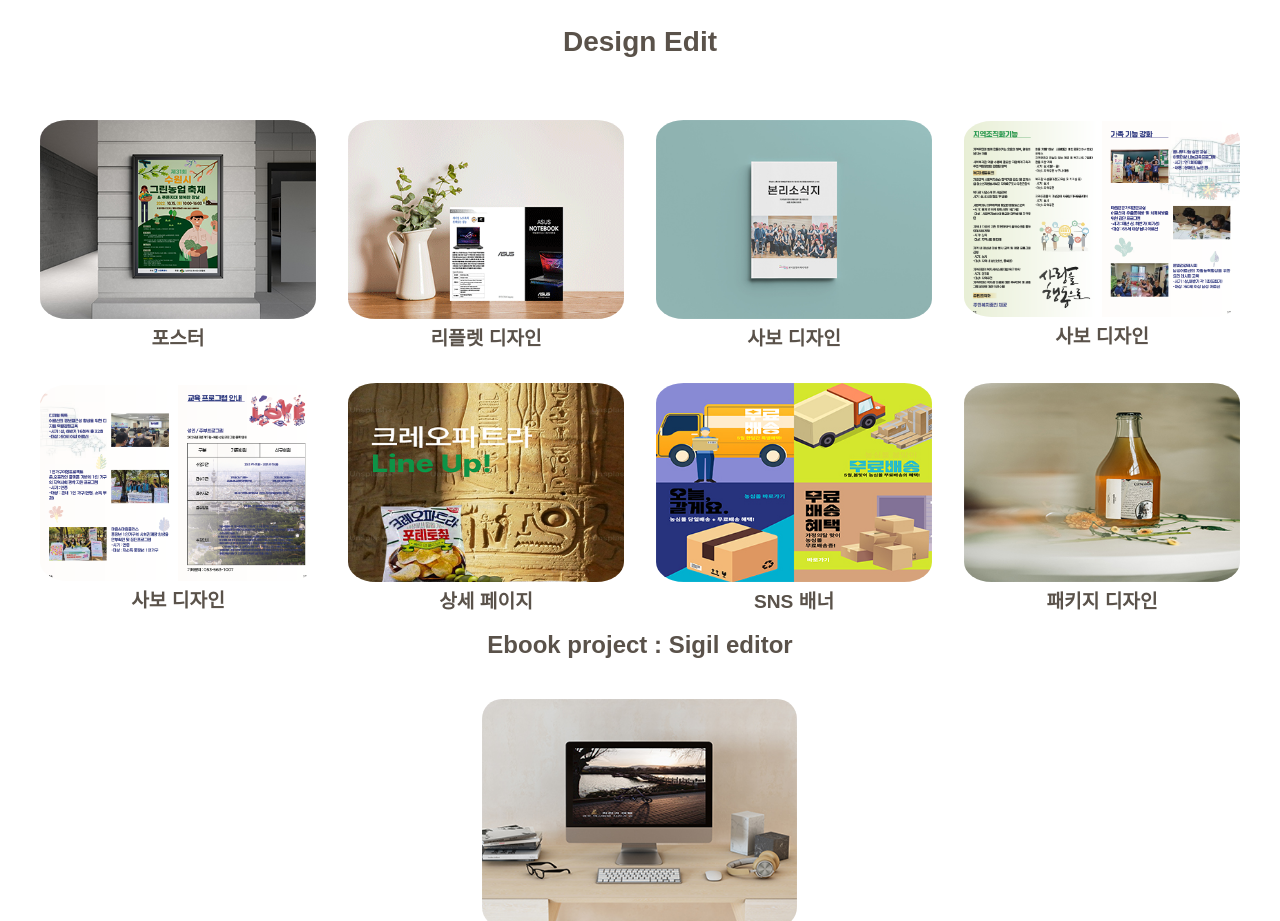
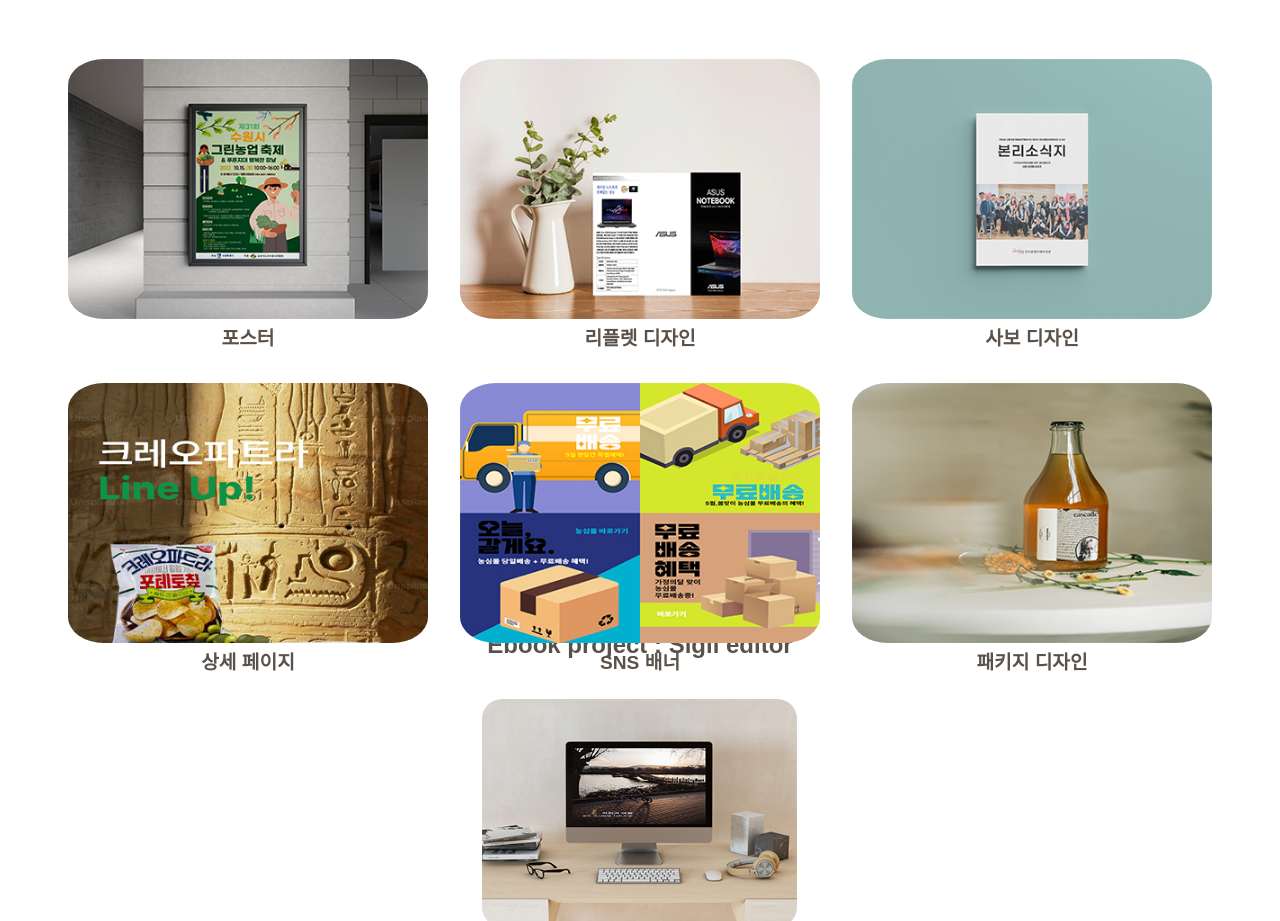
Before and after one commit to dodo9397000-oss/dodo9397000-oss.github.io, a plain HTML site: page index.html in a window 1280 px wide. Shown: the part 1664-2585 px from the top of the page. Drawn offline with Linux system fonts and the light colour scheme.

Commit message:
Add files via upload

```diff
--- a/index.html
+++ b/index.html
@@ -52,14 +52,6 @@
       <div class="box" onclick="openModal('project3')">
        <img src="img/g61.jpg" alt="프로젝트 3" class="thumbnail">
        <p> 사보 디자인 </p>
-      </div>
-      <div class="box" onclick="openModal('project4')">
-        <img src="img/g10.png" alt="프로젝트 4" class="thumbnail">
-         <p> 사보 디자인 </p>
-      </div>
-      <div class="box" onclick="openModal('project5')">
-        <img src="img/g11.png" alt="프로젝트 5" class="thumbnail">
-         <p> 사보 디자인 </p>
       </div>
       <div class="box" onclick="openModal('project6')">
         <img src="img/g12.jpg" alt="프로젝트 6" class="thumbnail">
--- a/stylejs.css
+++ b/stylejs.css
@@ -115,7 +115,7 @@ section {
 }
 
 .box {
-  width: 23%;  /* 6개 이하일때는 30% */
+  width: 30%;  /* 6개 이하일때는 30% */
   cursor: pointer;
   border: 0px solid #ddd;
 }
```
